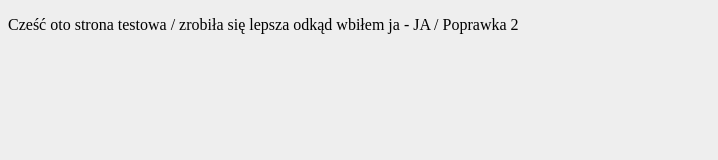
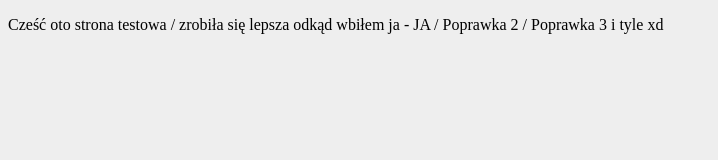
Before and after one commit to matszelo/TworzenieAplikacjiMobilnych-MateuszSz-Micha-L-AleksandraG, a plain HTML site: page index.html in a window 1280 px wide. Shown: the whole page, without its empty margins (0-718 px from the left). Drawn offline with Linux system fonts and the light colour scheme.

Commit message:
Poprawka v.3

```diff
--- a/index.html
+++ b/index.html
@@ -10,7 +10,7 @@
         <link rel="apple-touch-icon" href="images/logo192.png">
     </head>
     <body>
-        <p>Cześć oto strona testowa / zrobiła się lepsza odkąd wbiłem ja - JA / Poprawka 2</p>
+        <p>Cześć oto strona testowa / zrobiła się lepsza odkąd wbiłem ja - JA / Poprawka 2 / Poprawka 3 i tyle xd</p>
         <script src="src/index.js"></script>
     </body>
 </html>
```
